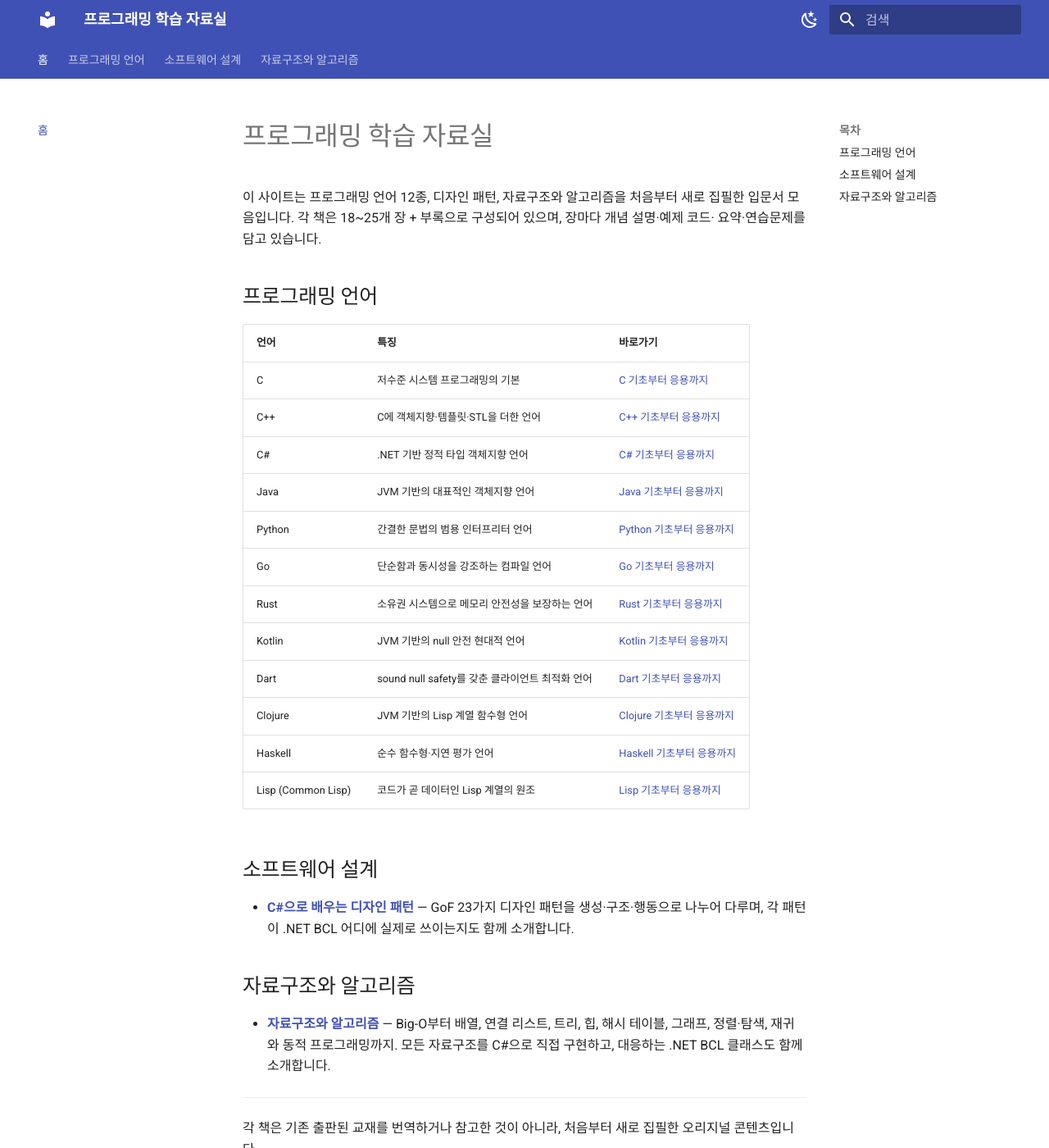
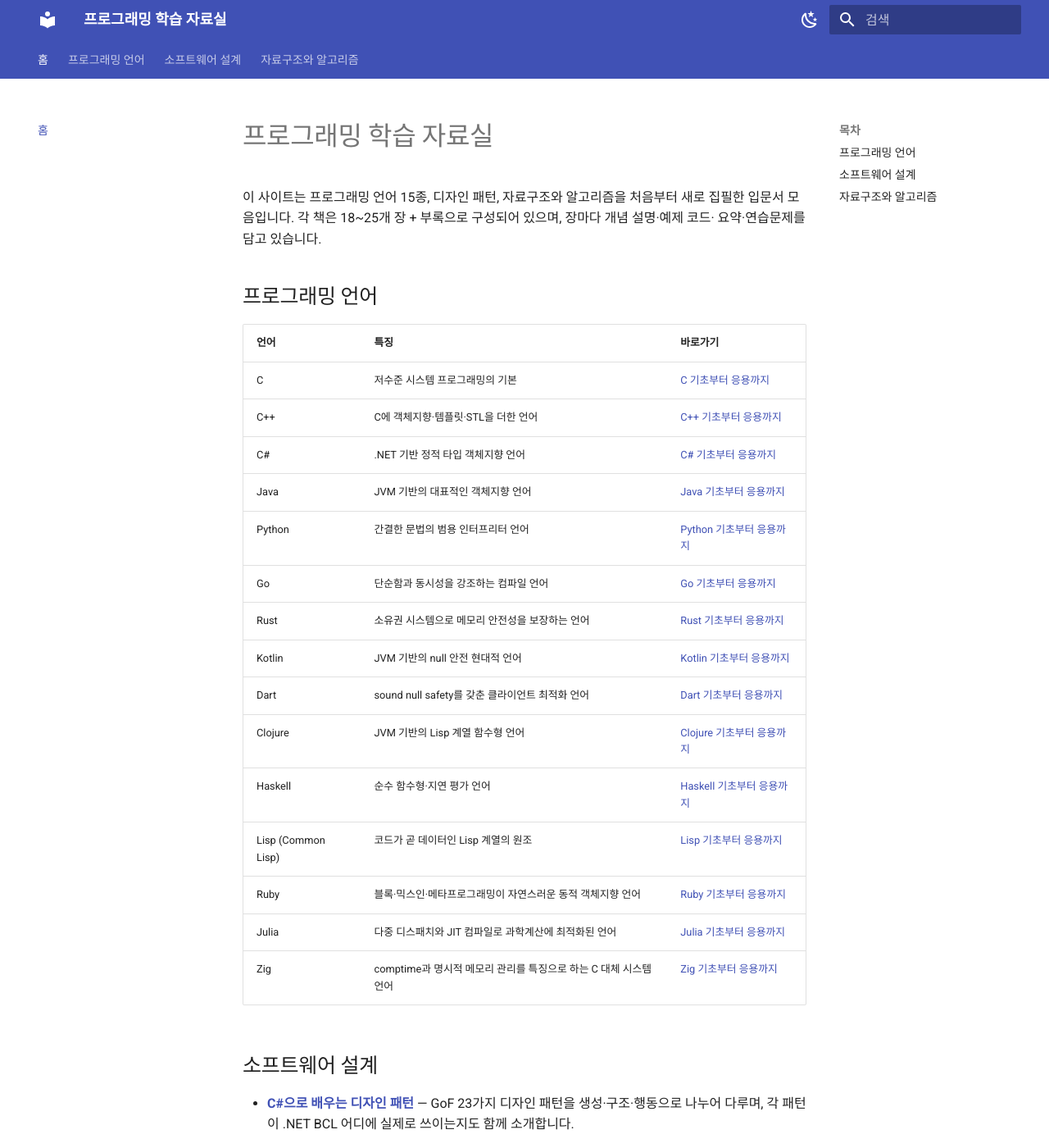
Before and after one commit to sim511777/books, an MkDocs documentation site: the page built from Programming/index.md, in a window 1280 px wide and 1400 px high. Shown: the whole window at 82% size. Built offline with MkDocs 1.6.1 and Material for MkDocs 9.7.7, drawn with Linux system fonts in a browser that asks for light colours.

Commit message:
add Ruby, Julia, Zig to site nav and landing page

```diff
--- a/Programming/index.md
+++ b/Programming/index.md
@@ -1,6 +1,6 @@
 # 프로그래밍 학습 자료실
 
-이 사이트는 프로그래밍 언어 12종, 디자인 패턴, 자료구조와 알고리즘을 처음부터 새로 집필한
+이 사이트는 프로그래밍 언어 15종, 디자인 패턴, 자료구조와 알고리즘을 처음부터 새로 집필한
 입문서 모음입니다. 각 책은 18~25개 장 + 부록으로 구성되어 있으며, 장마다 개념 설명·예제 코드·
 요약·연습문제를 담고 있습니다.
 
@@ -20,6 +20,9 @@
 | Clojure | JVM 기반의 Lisp 계열 함수형 언어 | [Clojure 기초부터 응용까지](Languages/Clojure/Clojure기초/00-목차.md) |
 | Haskell | 순수 함수형·지연 평가 언어 | [Haskell 기초부터 응용까지](Languages/Haskell/Haskell기초/00-목차.md) |
 | Lisp (Common Lisp) | 코드가 곧 데이터인 Lisp 계열의 원조 | [Lisp 기초부터 응용까지](Languages/Lisp/Lisp기초/00-목차.md) |
+| Ruby | 블록·믹스인·메타프로그래밍이 자연스러운 동적 객체지향 언어 | [Ruby 기초부터 응용까지](Languages/Ruby/Ruby기초/00-목차.md) |
+| Julia | 다중 디스패치와 JIT 컴파일로 과학계산에 최적화된 언어 | [Julia 기초부터 응용까지](Languages/Julia/Julia기초/00-목차.md) |
+| Zig | comptime과 명시적 메모리 관리를 특징으로 하는 C 대체 시스템 언어 | [Zig 기초부터 응용까지](Languages/Zig/Zig기초/00-목차.md) |
 
 ## 소프트웨어 설계
 
--- a/mkdocs.yml
+++ b/mkdocs.yml
@@ -1,7 +1,7 @@
 site_name: 프로그래밍 학습 자료실
 site_description: >-
-  C, C++, C#, Java, Python, Go, Rust, Kotlin, Dart, Clojure, Haskell, Lisp 입문서와
-  디자인 패턴, 자료구조/알고리즘 책 모음
+  C, C++, C#, Java, Python, Go, Rust, Kotlin, Dart, Clojure, Haskell, Lisp, Ruby, Julia, Zig
+  입문서와 디자인 패턴, 자료구조/알고리즘 책 모음
 docs_dir: Programming
 site_dir: public
 
@@ -64,6 +64,9 @@ nav:
       - Clojure: Languages/Clojure/Clojure기초/00-목차.md
       - Haskell: Languages/Haskell/Haskell기초/00-목차.md
       - Lisp (Common Lisp): Languages/Lisp/Lisp기초/00-목차.md
+      - Ruby: Languages/Ruby/Ruby기초/00-목차.md
+      - Julia: Languages/Julia/Julia기초/00-목차.md
+      - Zig: Languages/Zig/Zig기초/00-목차.md
   - 소프트웨어 설계:
       - "디자인 패턴 (C#)": DesignPatterns/디자인패턴/00-목차.md
   - 자료구조와 알고리즘:
```
